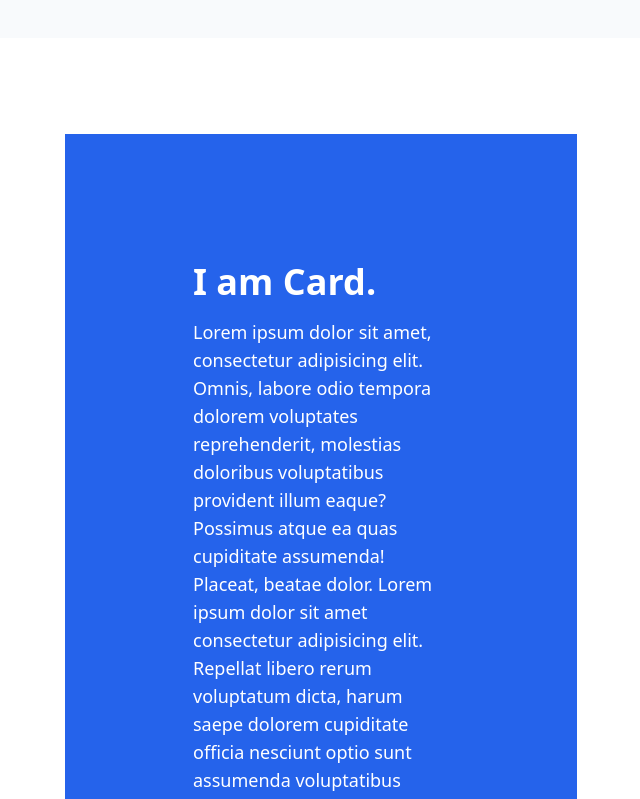
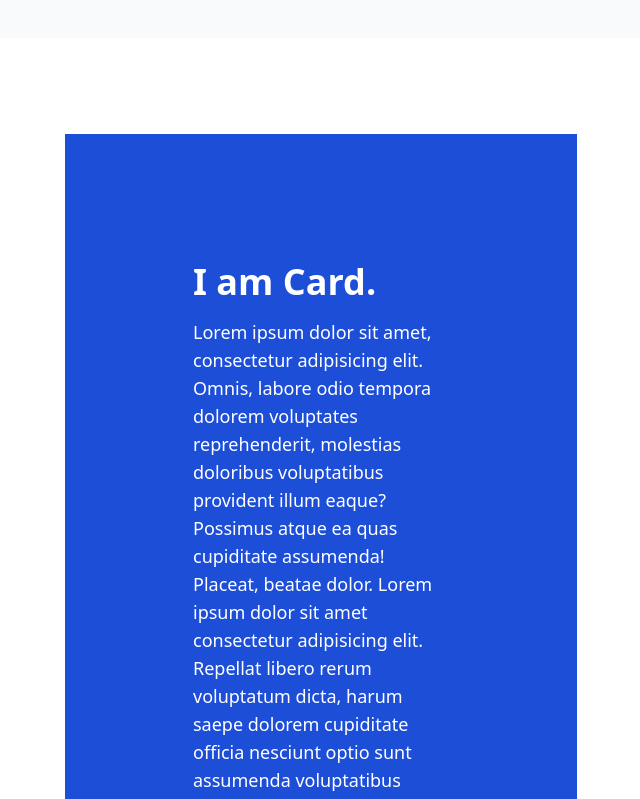
Before and after one commit to dj4815/hello, a React (Vite) app: page / in a window 1280 px wide. Shown: the part 1120-1919 px from the top of the page, without its empty margins (319-959 px from the left). Built offline with nearby package versions, Linux system fonts and the light colour scheme.

Commit message:
lots of commits

```diff
--- a/src/components/Card.jsx
+++ b/src/components/Card.jsx
@@ -8,7 +8,7 @@ export default function Card({
 }) {
   return (
     <>
-      <div className="container-2xl bg-blue-600 px-8 py-12 sm:p-32 mx-4 my-24 lg:mx-48 xl:mx-96">
+      <div className="container-2xl bg-blue-700 px-8 py-12 sm:p-32 mx-4 my-24 lg:mx-48 xl:mx-96">
         <Heading2 text={heading} headingColor={headingColor} />
         <Paragraph text={paragraph} paragraphColor={paragraphColor} />
       </div>
```
